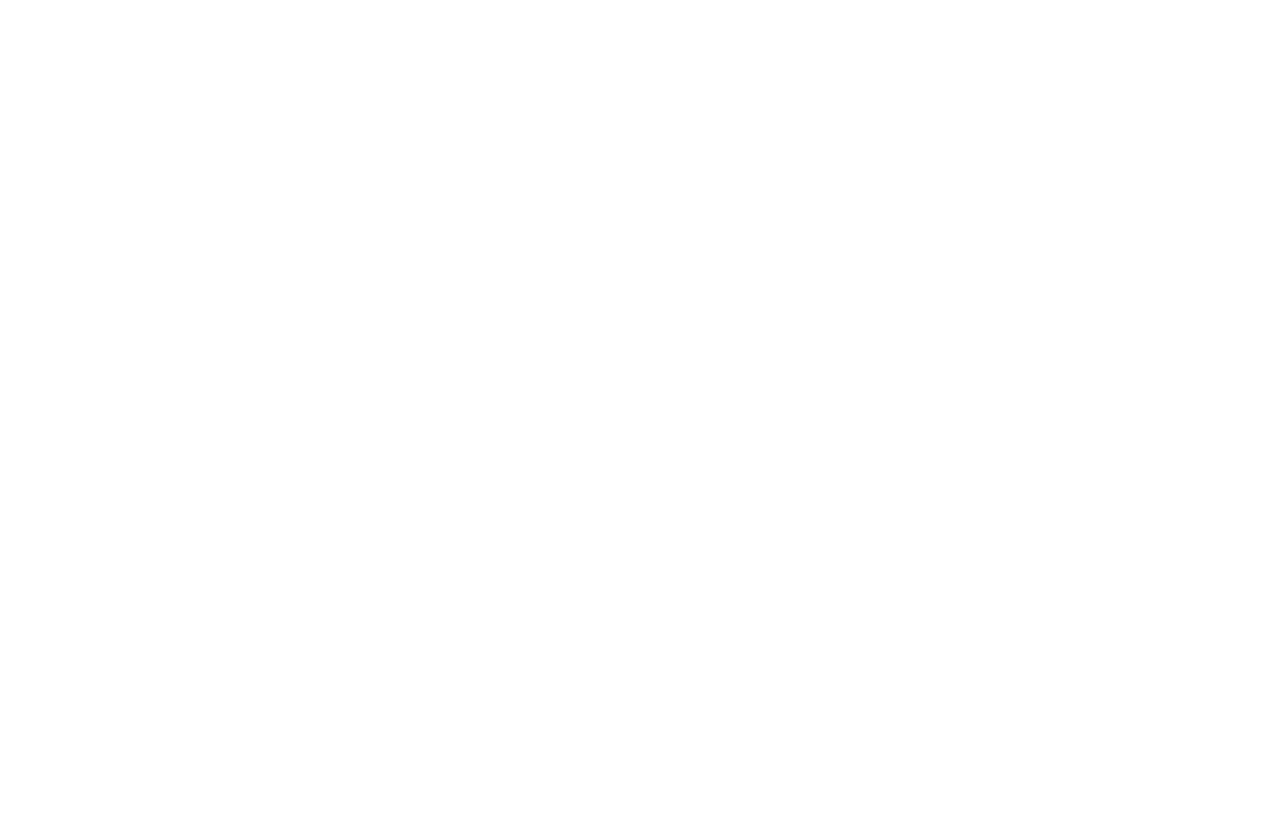
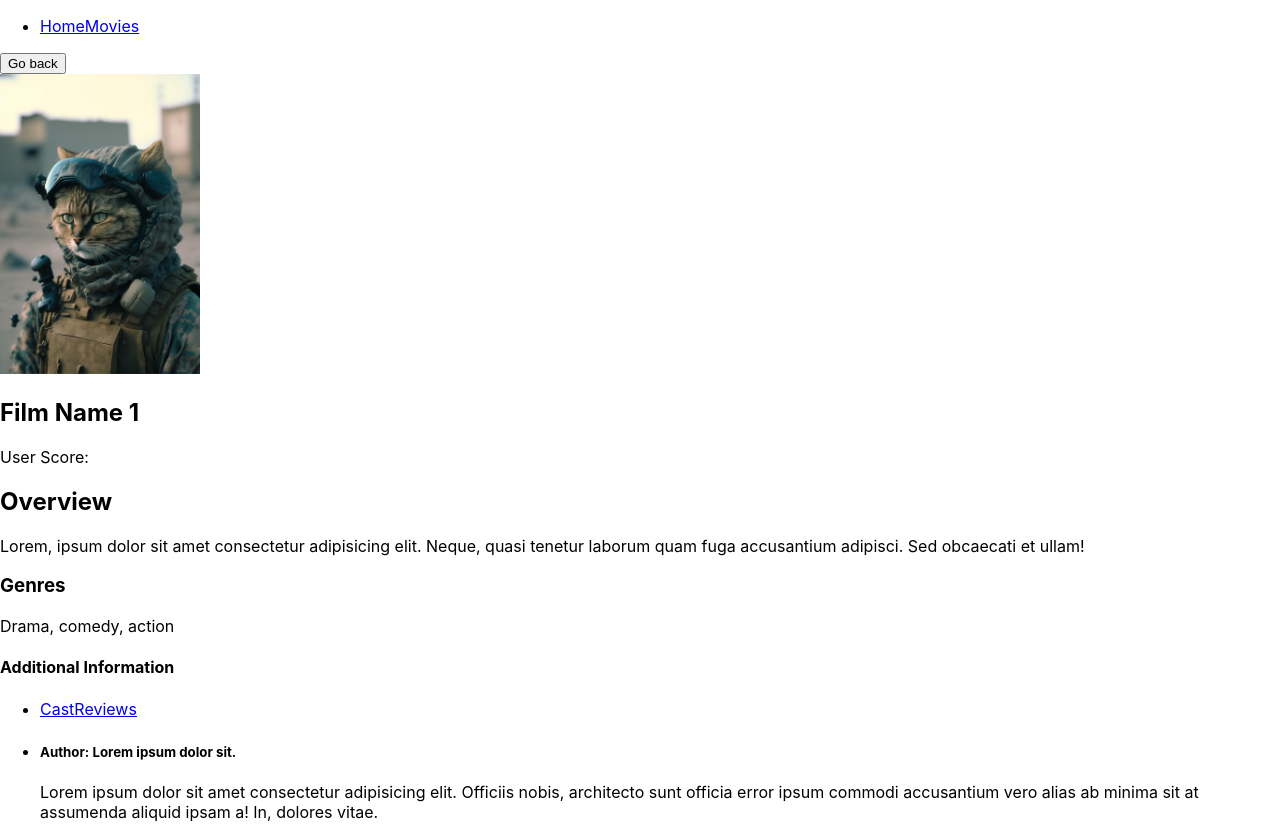
Before and after one commit to yevhen-petrunkin/cinemagot-react-app, a React (Create React App) app: page /goit-react-hw-05-movies/movies/1/review in a window 1280 px wide. Before the commit this address had no page. Before the commit the page ends 800 px from the top, so only its background shows below. Built offline with nearby package versions, Linux system fonts and the light colour scheme.

Commit message:
Add main routes

```diff
--- a/src/components/App.jsx
+++ b/src/components/App.jsx
@@ -2,15 +2,25 @@
 import MoviesLayout from 'pages/MoviesLayout';
 import Home from 'pages/Home';
 import Movies from 'pages/Movies';
+import MovieDetails from 'pages/MovieDetails';
+import Cast from 'pages/Cast';
+import Review from 'pages/Reviews';
 
 export const App = () => {
   return (
     <div>
       <Routes>
         <Route path="/" element={<MoviesLayout />}>
-          <Route index element={<Home />}></Route>
-          <Route path="/movies" element={<Movies />}></Route>
+          <Route index element={<Home />} />
+          <Route path="/movies" element={<Movies />} />
+          <Route path="/movies/:movieId" element={<MovieDetails />}>
+            <Route path="/movies/:movieId/cast" element={<Cast />} />
+            <Route path="/movies/:movieId/review" element={<Review />} />
+            <Route path="*" element={<div>NotFound</div>} />
+          </Route>
+          <Route path="*" element={<div>NotFound</div>} />
         </Route>
+        <Route path="*" element={<div>NotFound</div>} />
       </Routes>
     </div>
   );
--- /dev/null
+++ b/src/pages/Cast.jsx
@@ -0,0 +1,15 @@
+import cat from '../5.jpg';
+
+function Cast() {
+  return (
+    <ul>
+      <li>
+        <img src={cat} alt="lorem" width="100px" />
+        <p>Actor</p>
+        <p>Character: Lorem ipsum dolor sit.</p>
+      </li>
+    </ul>
+  );
+}
+
+export default Cast;
--- a/src/pages/Home.jsx
+++ b/src/pages/Home.jsx
@@ -1,5 +1,16 @@
+import { Link } from 'react-router-dom';
+
 function Home() {
-  return <section></section>;
+  return (
+    <section>
+      <h1>Trending Today</h1>
+      <ul>
+        <li>
+          <Link to="/movies/:movieId">Lorem, ipsum dolor.</Link>
+        </li>
+      </ul>
+    </section>
+  );
 }
 
 export default Home;
--- /dev/null
+++ b/src/pages/MovieDetails.jsx
@@ -0,0 +1,43 @@
+import { useParams } from 'react-router-dom';
+import { Link, Outlet } from 'react-router-dom';
+import cat from '../5.jpg';
+
+function MovieDetails() {
+  const { movieId } = useParams();
+  return (
+    <>
+      <section>
+        <button>Go back</button>
+        <div>
+          <img src={cat} alt="lorem" width="200px" />
+        </div>
+        <div>
+          <h1>Film Name {movieId}</h1>
+          <p>User Score:</p>
+          <h2>Overview</h2>
+          <p>
+            Lorem, ipsum dolor sit amet consectetur adipisicing elit. Neque,
+            quasi tenetur laborum quam fuga accusantium adipisci. Sed obcaecati
+            et ullam!
+          </p>
+          <h3>Genres</h3>
+          <p>Drama, comedy, action</p>
+        </div>
+      </section>
+      <section>
+        <h4>Additional Information</h4>
+        <nav>
+          <ul>
+            <li>
+              <Link to="/movies/:movieId/cast">Cast</Link>
+              <Link to="/movies/:movieId/review">Reviews</Link>
+            </li>
+          </ul>
+        </nav>
+        <Outlet />
+      </section>
+    </>
+  );
+}
+
+export default MovieDetails;
--- a/src/pages/Movies.jsx
+++ b/src/pages/Movies.jsx
@@ -1,21 +1,17 @@
-import { Link, Outlet } from 'react-router-dom';
+import { Link } from 'react-router-dom';
 
 function Movies() {
   return (
     <>
-      <section></section>
-      <section>
-        <h2>Additional Information</h2>
-        <nav>
-          <ul>
-            <li>
-              <Link to="">Cast</Link>
-              <Link to="">Reviews</Link>
-            </li>
-          </ul>
-        </nav>
-        <Outlet />
-      </section>
+      <form>
+        <input type="text" />
+        <button type="submit">Search</button>
+      </form>
+      <ul>
+        <li>
+          <Link to=":movieId">Lorem, ipsum dolor.</Link>
+        </li>
+      </ul>
     </>
   );
 }
--- /dev/null
+++ b/src/pages/Reviews.jsx
@@ -0,0 +1,16 @@
+function Review() {
+  return (
+    <ul>
+      <li>
+        <h5>Author: Lorem ipsum dolor sit.</h5>
+        <p>
+          Lorem ipsum dolor sit amet consectetur adipisicing elit. Officiis
+          nobis, architecto sunt officia error ipsum commodi accusantium vero
+          alias ab minima sit at assumenda aliquid ipsam a! In, dolores vitae.
+        </p>
+      </li>
+    </ul>
+  );
+}
+
+export default Review;
```
Also changed, not shown: src/5.jpg (added).
